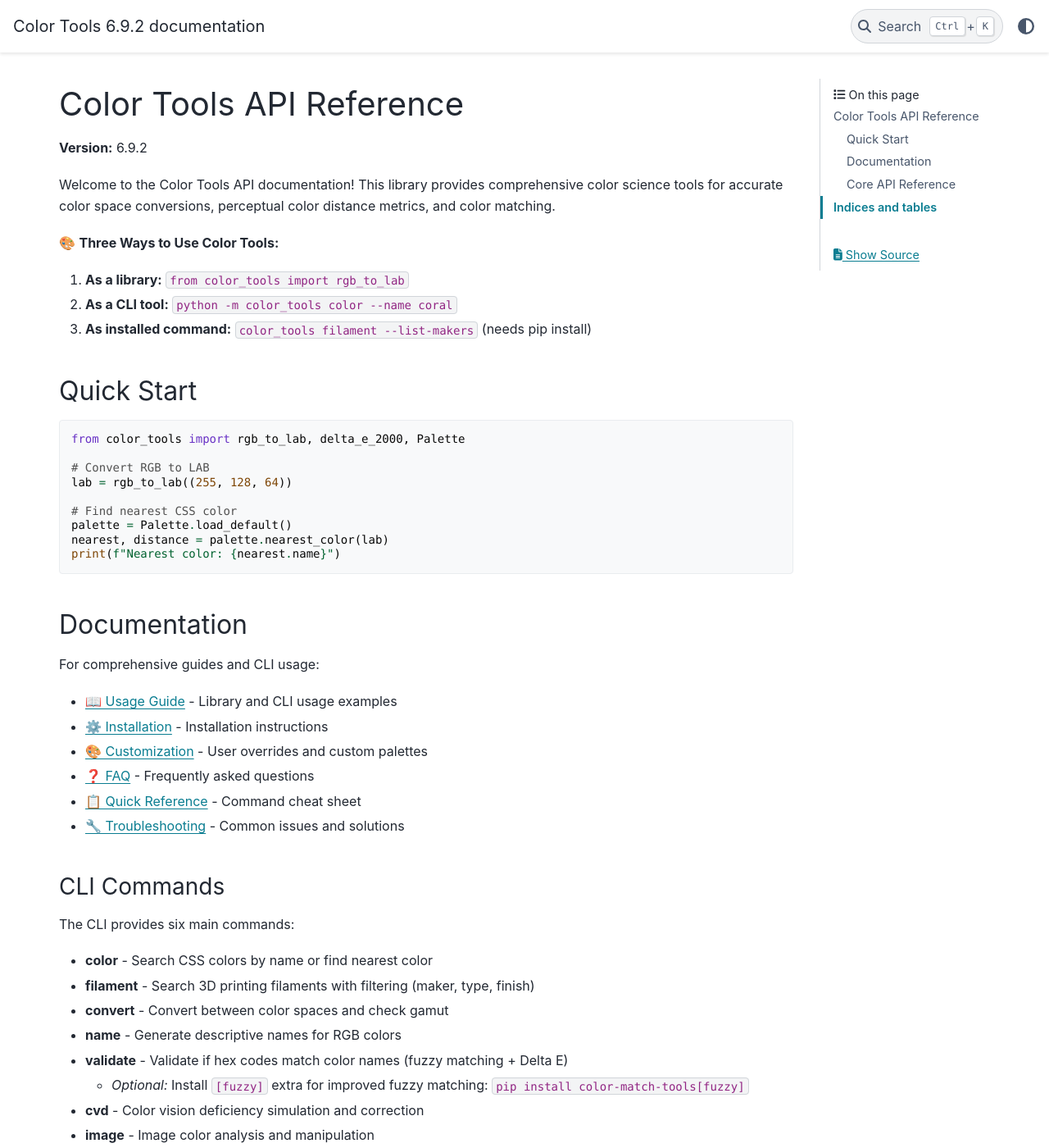
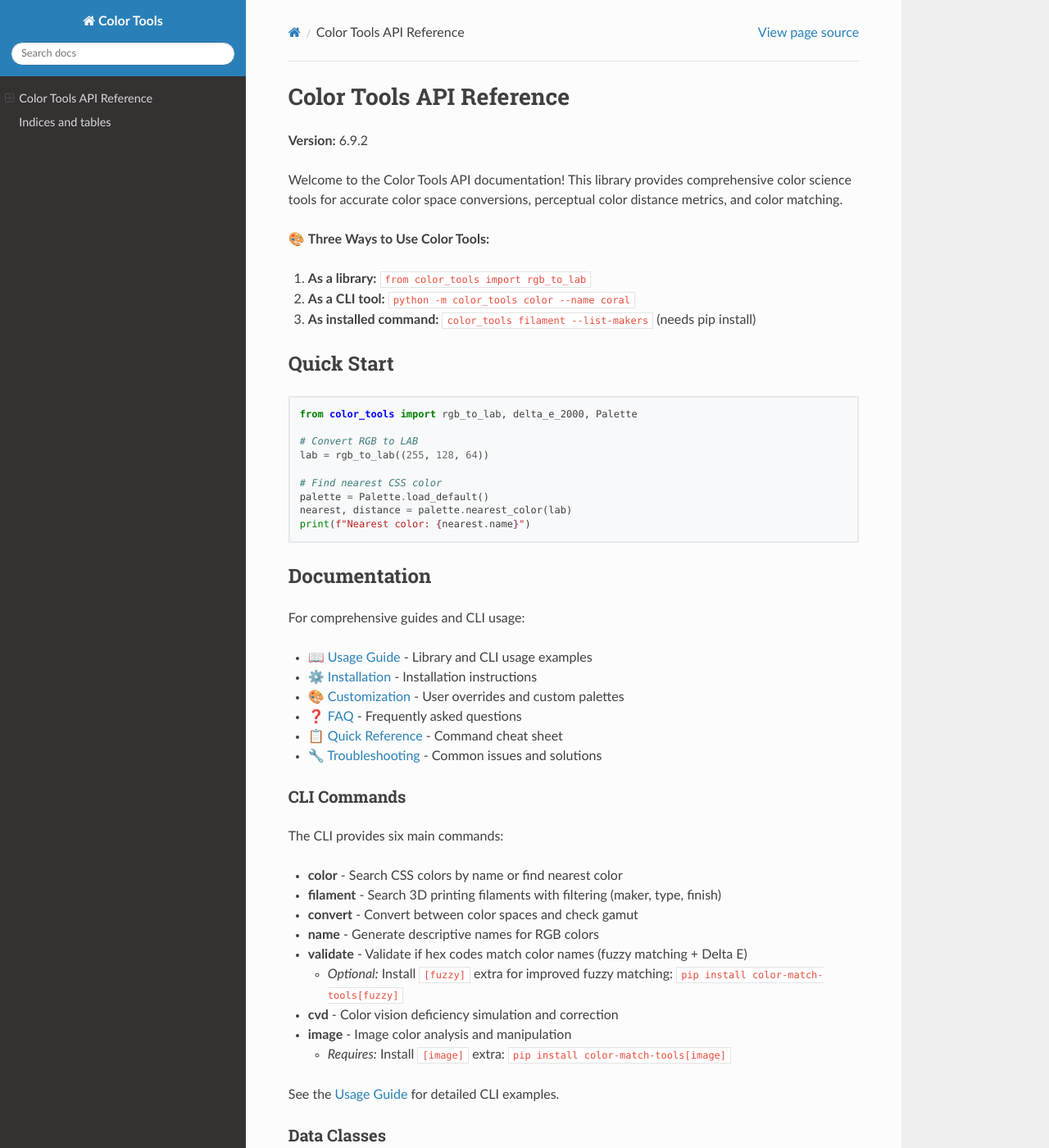
Before and after one commit to dterracino/color_tools, a Sphinx documentation site: the page built from docs/sphinx/index.rst, in a window 1280 px wide and 1400 px high. Shown: the whole window at 82% size. Built offline with Sphinx 7.4.7 and the Read the Docs theme 3.1.0, drawn with Linux system fonts in a browser that asks for light colours; some of the changed text lies outside the part shown.

Commit message:
feat: switch documentation theme back to ReadTheDocs Sphinx theme due to layout issues with PyData Sphinx Theme

```diff
--- a/docs/sphinx/conf.py
+++ b/docs/sphinx/conf.py
@@ -47,8 +47,7 @@ templates_path = ['_templates']
 exclude_patterns = ['_build', 'Thumbs.db', '.DS_Store']
 
 # -- Options for HTML output -------------------------------------------------
-#html_theme = 'sphinx_rtd_theme'  # Read the Docs theme
-html_theme = 'pydata_sphinx_theme'  # Use the PyData Sphinx Theme for a modern look
+html_theme = 'sphinx_rtd_theme'  # Read the Docs theme
 
 html_theme_options = {
     'analytics_id': 'G-Y7FDTT39XW',  # Google Analytics 4
--- a/pyproject.toml
+++ b/pyproject.toml
@@ -67,7 +67,6 @@ mcp = [
 docs = [
     "sphinx>=7.0.0",
     "sphinx-rtd-theme>=1.3.0",
-    "pydata-sphinx-theme>=0.20.0",
     "myst-parser>=2.0.0",
     "sphinx-autodoc-typehints>=1.24.0",
 ]
```
Also changed, not shown: CHANGELOG.md (+5 -0 lines).
